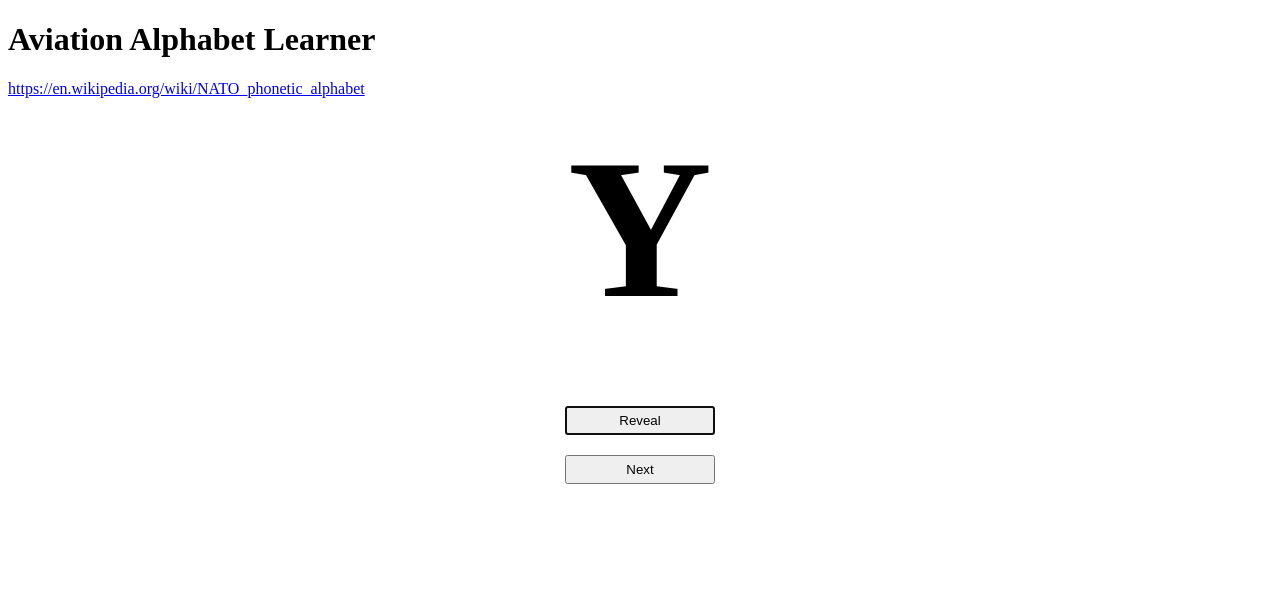
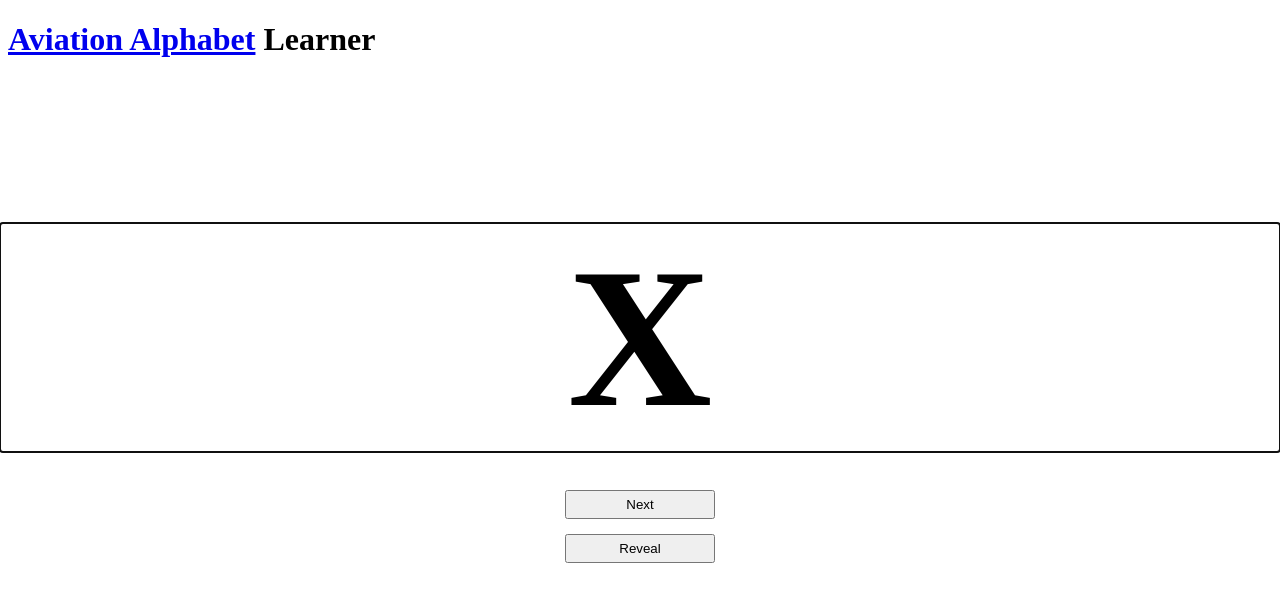
Before and after one commit to bonniebalu/AirlineAlphabetLearner, a plain HTML site: page index.html in a window 1280 px wide. Drawn offline with Linux system fonts and the light colour scheme.

Commit message:
Added accessibility support
Also some styling tweaks

```diff
--- a/index.html
+++ b/index.html
@@ -2,16 +2,22 @@
 <html>
   <head>
     <title>Aviation Alphabet</title>
-	<!-- Page creating by Bonnie Balu -->
-	<!-- Run by simply opening page in a browser and hitting Next button or Refresh (F5) to go through letters -->
+    <!-- Page created by Bonnie Balu -->
+    <!-- Run by simply opening page in a browser and hitting Next button or Refresh (F5) to go through letters. Screen reader assibility supported -->
+
     <style>
       .container {
-			display: flex;
-			flex-direction: column;
-			justify-content: center;
-			align-items: center;
-			gap: 20px;
+        position: absolute;
+        left: 0;
+        top: 0;
+        width: 100%;
+        height: 100%;
+        text-align: center;
+        align-content: center;
       }
+
+      .letter-container {
+        align-content: center;
 
         .letter {
           font-size: 200px;
@@ -20,21 +26,32 @@
 
         .codename {
           font-size: 20px;
+          height: 23px;
         }
+      }
+
+      .button-container {
+        width: 100%;
+        text-align: -webkit-center;
 
         Button {
           width: 150px;
           padding: 5px;
+          margin: 15px;
+          display: block;
+        }
       }
 
       @media only screen and (max-width: 900px) {
         .container {
           position:absolute;
-				bottom: 0;
-				left: 0;
-				right: 0;
-				padding-bottom: 40px;
+          display: flex;
+          flex-direction: column;
 	}
+
+        .letter-container {
+          height: 100%;
+          flex-grow: 1;
 
           .letter {
             font-size: 60vw;
@@ -43,47 +60,79 @@
           .codename {
             font-size: 10vw;
           }
+        }
 
+        .button-container {
           Button {
-				width: 80%;
+            width: calc(100% - 40px);
             height: 100px;
-				padding: 5px;
+            margin: 0 20px 20px 20px;
             font-size: xx-large;
+            flex-grow: 0;
+          }
         }
       }
     </style>
   </head>
 <body>
-  <h1>Aviation Alphabet Learner</h1>
-  <p><a href="https://en.wikipedia.org/wiki/NATO_phonetic_alphabet">https://en.wikipedia.org/wiki/NATO_phonetic_alphabet</a></p>
+  <h1><a href="https://en.wikipedia.org/wiki/NATO_phonetic_alphabet">Aviation Alphabet</a> Learner</h1>
 
   <div class="container">
-    <h1 id="letter-id" class="letter"></h1>
-    <span id="codename-id" class="codename" style="visibility:hidden"></span>
-    <Button id="revealBtn" onClick="revealFn()">Reveal</Button>
-    <Button onClick="refresh()">Next</Button>
+    <div class="letter-container">
+      <h2 id="letter-id" class="letter" tabindex="0" aria-describedby="codename-id"></h2>
+      <div id="codename-id" class="codename" aria-hidden="true" style="visibility: hidden"></div>
+    </div>
+    <div class="button-container">
+      <Button onClick="getNextLetter()">Next</Button>
+      <Button onClick="reveal()">Reveal</Button>
+    </div>
   </div>
 
   <script>
-    var alphabet = ['Alfa', 'Bravo', 'Charlie', 'Delta', 'Echo', 'Foxtrot', 'Golf', 'Hotel', 'India', 'Juliett', 'Kilo', 'Lima', 'Mike',
+    // VARIABLES
+    var aviationAlphabet = ['Alfa', 'Bravo', 'Charlie', 'Delta', 'Echo', 'Foxtrot', 'Golf', 'Hotel', 'India', 'Juliett', 'Kilo', 'Lima', 'Mike',
       'November', 'Oscar', 'Papa', 'Quebec', 'Romeo', 'Sierra', 'Tango', 'Uniform', 'Victor', 'Whiskey', 'Xray', 'Yankee', 'Zulu'];
+    var currentIndex = 0;
 
-    const rand = Math.floor(Math.random() * 26);
-    //const rand = Math.floor(Math.random() * 10) + 1;
-    let letter = alphabet[rand];
-
-    document.getElementById("letter-id").innerHTML = letter[0];
-    document.getElementById("codename-id").innerHTML = letter;
-
-    document.getElementById("revealBtn").focus();
-
-    function revealFn() {
-      document.getElementById("codename-id").setAttribute('style', 'visibility:visible');
+    // FUNCTIONS
+    function scramble(array) {
+      for (let i = array.length - 1; i > 0; i--) {
+        const j = Math.floor(Math.random() * (i + 1));
+        [array[i], array[j]] = [array[j], array[i]];
+      }
+      console.log(array);
+      return array;
     };
 
-    function refresh() {
-      document.location.reload();
+    function reveal() {
+      const codeNameId = document.getElementById("codename-id");
+      codeNameId.innerText = aviationAlphabet[currentIndex];
+      codeNameId.style.visibility = "visible";
+
+      document.getElementById("letter-id").focus();
+    };
+
+    function getNextLetter() {
+      currentIndex++;
+
+      if (currentIndex >= aviationAlphabet.length) {
+        scramble(aviationAlphabet);
+        currentIndex = 0;
       }
+
+      const codeNameId = document.getElementById("codename-id")
+      codeNameId.style.visibility = "hidden";
+      codeNameId.innerText = "";
+
+      const letterId = document.getElementById("letter-id");
+      letterId.innerText = aviationAlphabet[currentIndex][0];
+
+      document.getElementById("letter-id").focus();
+    }
+
+    // MAIN CODE
+    scramble(aviationAlphabet);
+    getNextLetter();
   </script>
 </body>
 </html>
```
Lines whose indentation alone changed are shown as unchanged.
